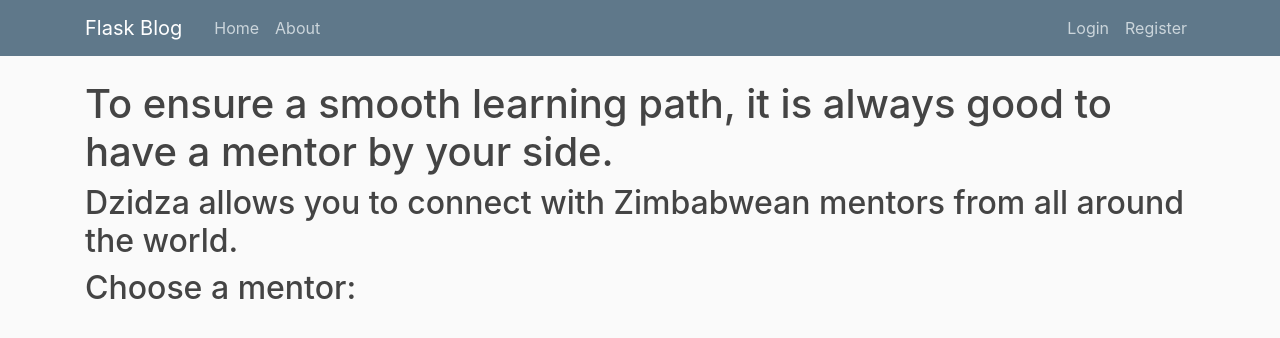
After one commit to ikhovryak/DzidzaCode, a Flask app: template dzidza/templates/mentors_init.html in a window 1280 px wide. The commit adds this page. Shown: the top 338 px of the page. Run offline with Flask 2, Linux system fonts and the light colour scheme; the template is opened without the code that fills it: values that come from a table or form of the project are taken from there, others are empty; data comes from the database, SQL or seed files in the repository; some libraries are stand-ins or nearby versions.

Commit message:
Mentor page added

```diff
--- a/dzidza/routes.py
+++ b/dzidza/routes.py
@@ -6,6 +6,7 @@ from dzidza import app, db, bcrypt
 from dzidza.forms import RegistrationForm, LoginForm, UpdateAccountForm, PostForm
 from dzidza.models import User, Post
 from flask_login import login_user, current_user, logout_user, login_required
+
 
 
 @app.route("/")
--- a/dzidza/templates/home.html
+++ b/dzidza/templates/home.html
@@ -41,5 +41,5 @@
           </div>
         </article>
     {% endfor %}
-    <button type="button" class="btn btn-primary">Primary</button>
+    <a href="{{ url_for('messenger', mentor_id=mentor.id) }}" class="btn btn-primary" role="button">Primary</button>
 {% endblock content %}
--- /dev/null
+++ b/dzidza/templates/mentors_init.html
@@ -0,0 +1,24 @@
+{% extends "layout.html" %}
+{% block content %}
+    <h1>To ensure a smooth learning path, it is always good to have a mentor by your side.</h1>
+    <h2>Dzidza allows you to connect with Zimbabwean mentors from all around the world.</h3>
+    <h2>Choose a mentor:</h2>
+
+    {% for mentor in mentors %}
+        <article class="media content-section">
+          <img class="rounded-circle article-img" src="{{ url_for('static', filename='profile_pics/' + post.author.image_file) }}">
+          <div class="media-body">
+            <!-- <div class="article-metadata">
+              <a class="mr-2" href="#">{{ mentor.name }}</a>
+              <small class="text-muted">{{ post.date_posted.strftime('%Y-%m-%d') }}</small>
+            </div> -->
+            <h2><a class="article-title">{{ mentor.name }}}</a></h2>
+            <h3><a class="article-title">{{ mentor.job }}}</a></h3>
+            <h3><a class="article-title">{{ mentor.education }}}</a></h3>
+            <p class="article-content">{{ mentor.description }}</p>
+            <a href="{{ url_for('mentorship', mentor_id=mentor.id) }}" class="btn btn-primary" role="button">Choose this mentor</a>
+
+          </div>
+        </article>
+    {% endfor %}
+{% endblock %}
```
